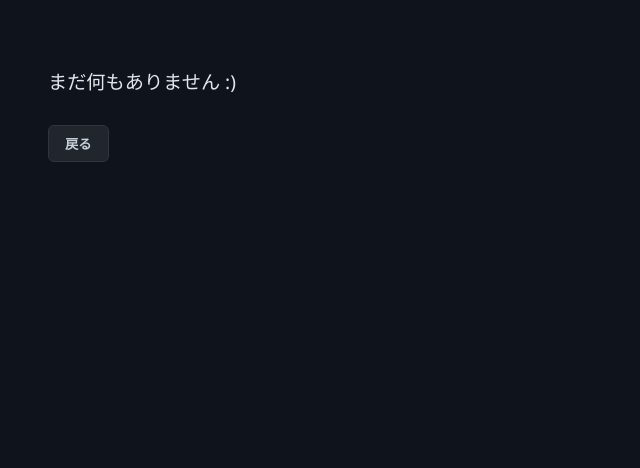
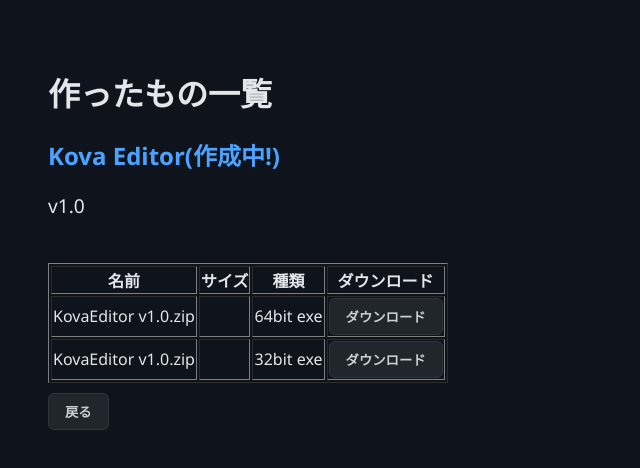
Before and after one commit to shuntookasaka-pixel/shuntookasaka-pixel.github.io, a plain HTML site: page tukuttamono.html in a window 1280 px wide. Shown: the whole page, without its empty margins (0-640 px from the left). Drawn offline with Linux system fonts and the light colour scheme.

Commit message:
Update tukuttamono.html

```diff
--- a/tukuttamono.html
+++ b/tukuttamono.html
@@ -7,7 +7,30 @@
     <link rel="stylesheet" href="style.css">
 </head>
 <body>
-    <p>まだ何もありません :)</p>
+    <h1>作ったもの一覧</h1>
+    <h2>Kova Editor(作成中!)</h2>
+    <p>v1.0</p>
+    <table border="1">
+  　    <tr>
+    　　    <th>名前</th>
+    　　    <th>サイズ</th>
+            <th>種類</th>
+            <th>ダウンロード</th>
+  　　　</tr>
+        <tr>
+            <td>KovaEditor v1.0.zip</td>
+            <td></td>
+            <td>64bit exe</td>
+            <td><input type="button" value="ダウンロード" disabled></td>
+        </tr>
+        <tr>
+            <td>KovaEditor v1.0.zip</td>
+            <td></td>
+            <td>32bit exe</td>
+            <td><input type="button" value="ダウンロード" disabled></td>
+        </tr>
+    </table>
+
     <input type="button" value="戻る" id="btn-tukuttamono-return"/>
     <script src="script.js"></script>
 </body>
```
